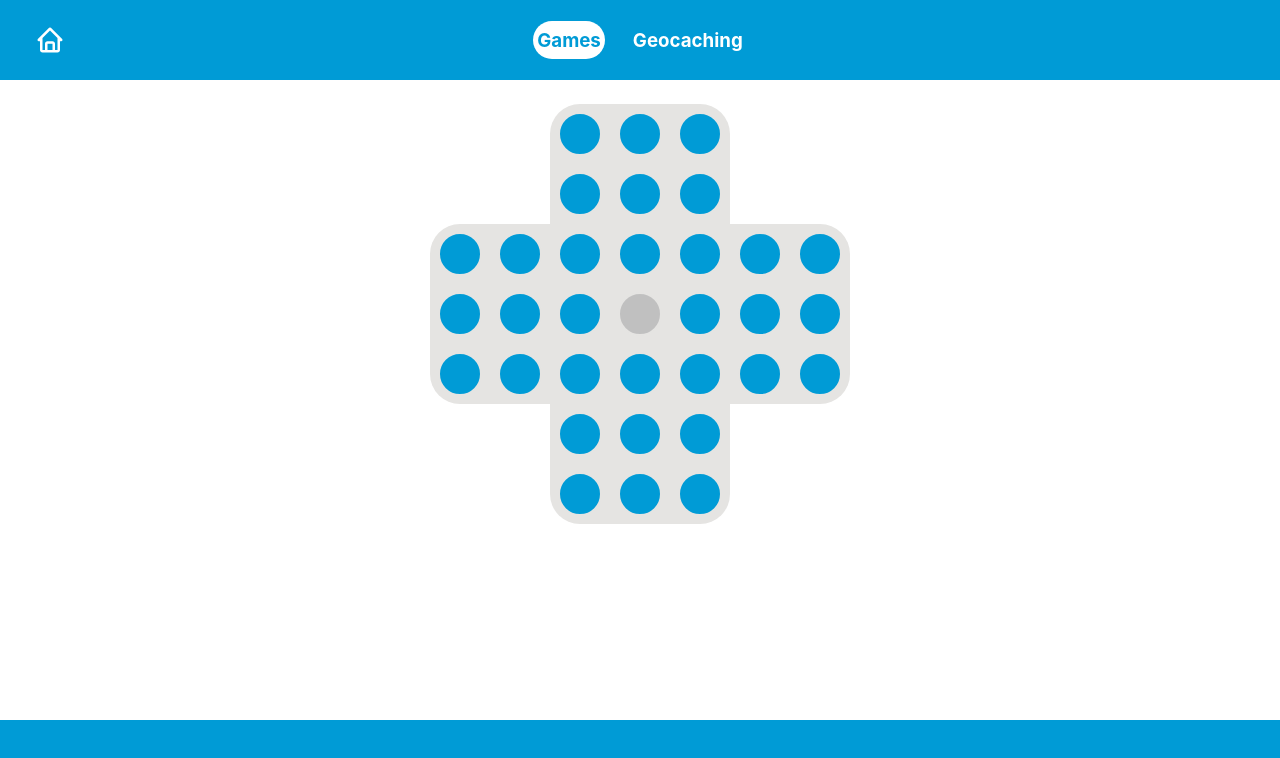
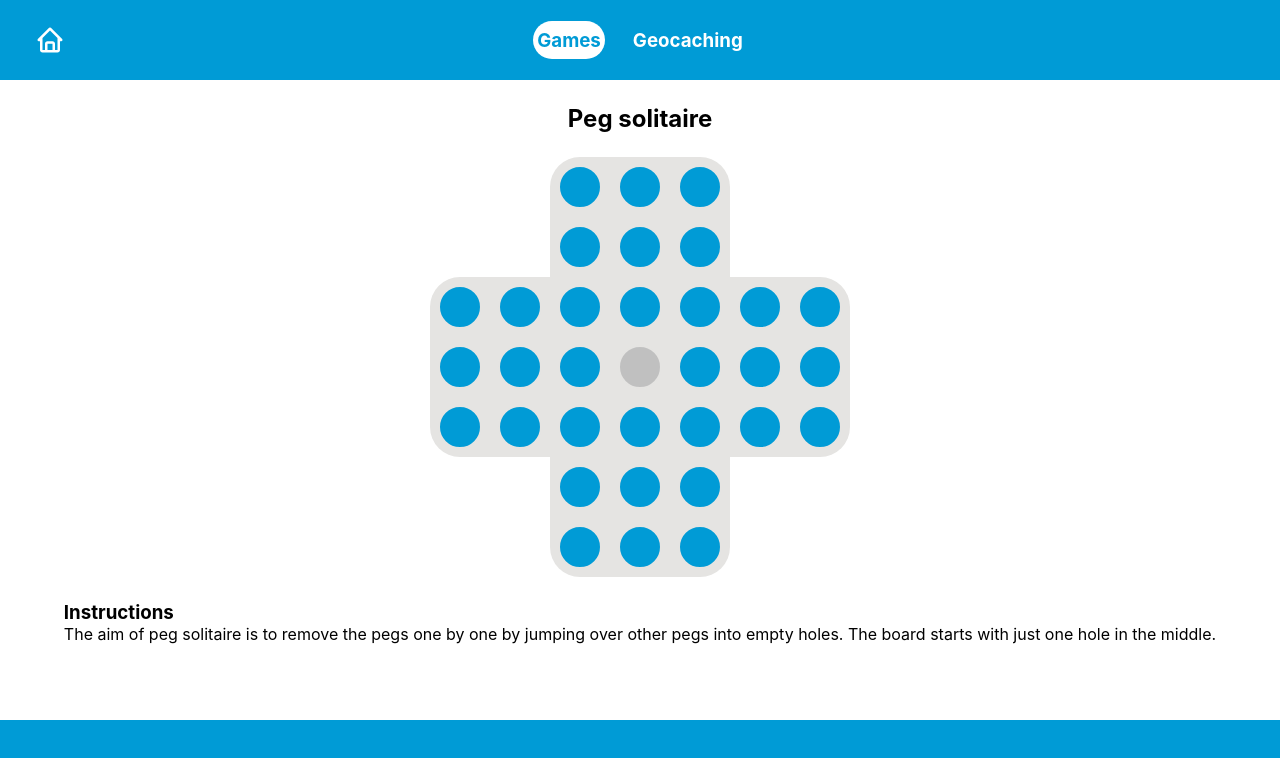
Before and after one commit to JoachimAA/iamjoachim, a Gatsby site: page /games in a window 1280 px wide. Built offline with nearby package versions, Linux system fonts and the light colour scheme; Gatsby itself is replaced by a stand-in of ours.

Commit message:
add peg solitaire instructions

```diff
--- a/src/components/PageLayout.tsx
+++ b/src/components/PageLayout.tsx
@@ -28,4 +28,5 @@ const Layout = styled("div")({
 
 const ContentContainer = styled("div")({
   flexGrow: "1",
+  padding: "24px 16px",
 });
--- /dev/null
+++ b/src/components/games/peg-solitaire/Instructions.tsx
@@ -0,0 +1,12 @@
+import React from "react";
+import H3 from "../../typography/H3";
+import Body from "../../typography/Body";
+
+export default function Instructions() {
+  return (
+    <div>
+      <H3 message="Instructions" />
+      <Body message="The aim of peg solitaire is to remove the pegs one by one by jumping over other pegs into empty holes. The board starts with just one hole in the middle." />
+    </div>
+  );
+}
--- a/src/components/games/peg-solitaire/PegSolitaire.tsx
+++ b/src/components/games/peg-solitaire/PegSolitaire.tsx
@@ -4,15 +4,26 @@ import PegNode from "./PegNode";
 import { getColumn, getRow } from "./peg-solitaire-utils";
 import Background from "./Background";
 import Nodes from "./Nodes";
+import Instructions from "./Instructions";
 
 export default function PegSolitaire() {
   return (
-    <GameBoard>
-      <Background />
-      <Nodes />
-    </GameBoard>
+    <Root>
+      <GameBoard>
+        <Background />
+        <Nodes />
+      </GameBoard>
+      <Instructions />
+    </Root>
   );
 }
+
+const Root = styled("div")({
+  display: "flex",
+  flexDirection: "column",
+  alignItems: "center",
+  gap: "24px",
+});
 
 const GameBoard = styled("div")({
   display: "grid",
--- a/src/components/header/HeaderButton.tsx
+++ b/src/components/header/HeaderButton.tsx
@@ -1,6 +1,6 @@
 import React from "react";
 import styled from "styled-components";
-import Title from "../typography/Title";
+import H3 from "../typography/H3";
 import { navigate } from "gatsby";
 
 interface HeaderButtonProps {
@@ -14,13 +14,9 @@ export default function HeaderButton({ message, path }: HeaderButtonProps) {
       selected={window.location.href.includes(path)}
       onClick={() => navigate(path)}
     >
-      <Title message={message} />
+      <H3 message={message} />
     </Container>
   );
-}
-
-interface ContainerProps {
-  selected: boolean;
 }
 
 const Container = styled("div")<{ selected: boolean }>`
--- /dev/null
+++ b/src/components/typography/Body.tsx
@@ -0,0 +1,15 @@
+import React from "react";
+import styled from "styled-components";
+
+interface BodyProps {
+  message: string;
+}
+
+export default function Body({ message }: BodyProps) {
+  return <BodyRoot>{message}</BodyRoot>;
+}
+
+const BodyRoot = styled("body")({
+  fontFamily: "-apple-system, Roboto, sans-serif, serif",
+  margin: "0px",
+});
--- a/src/components/typography/Title.tsx
+++ b/src/components/typography/H2.tsx
@@ -1,15 +1,15 @@
 import React from "react";
 import styled from "styled-components";
 
-interface TitleProps {
+interface H2Props {
   message: string;
 }
 
-export default function Title({ message }: TitleProps) {
-  return <TitleRoot>{message}</TitleRoot>;
+export default function H2({ message }: H2Props) {
+  return <H2Root>{message}</H2Root>;
 }
 
-const TitleRoot = styled("h3")({
+const H2Root = styled("h2")({
   fontFamily: "-apple-system, Roboto, sans-serif, serif",
   margin: "0px",
 });
--- /dev/null
+++ b/src/components/typography/H3.tsx
@@ -0,0 +1,15 @@
+import React from "react";
+import styled from "styled-components";
+
+interface H3Props {
+  message: string;
+}
+
+export default function H3({ message }: H3Props) {
+  return <H3Root>{message}</H3Root>;
+}
+
+const H3Root = styled("h3")({
+  fontFamily: "-apple-system, Roboto, sans-serif, serif",
+  margin: "0px",
+});
--- a/src/pages/games.tsx
+++ b/src/pages/games.tsx
@@ -1,10 +1,12 @@
 import React from "react";
 import PegSolitaire from "../components/games/peg-solitaire/PegSolitaire";
 import styled from "styled-components";
+import H2 from "../components/typography/H2";
 
 export default function Games() {
   return (
     <ContentContainer>
+      <H2 message="Peg solitaire" />
       <PegSolitaire />
     </ContentContainer>
   );
@@ -13,5 +15,7 @@ export default function Games() {
 const ContentContainer = styled("div")({
   display: "flex",
   justifyContent: "center",
-  marginTop: "24px",
+  flexDirection: "column",
+  alignItems: "center",
+  gap: "24px",
 });
--- a/src/pages/geocaching.tsx
+++ b/src/pages/geocaching.tsx
@@ -1,6 +1,6 @@
 import React from "react";
 import PageLayout from "../components/PageLayout";
-import Title from "../components/typography/Title";
+import Title from "../components/typography/H3";
 
 export default function Games() {
   return <div>geocaching</div>;
```
Also changed, not shown: src/components/typography/H1.tsx (added, +15 -0 lines).
